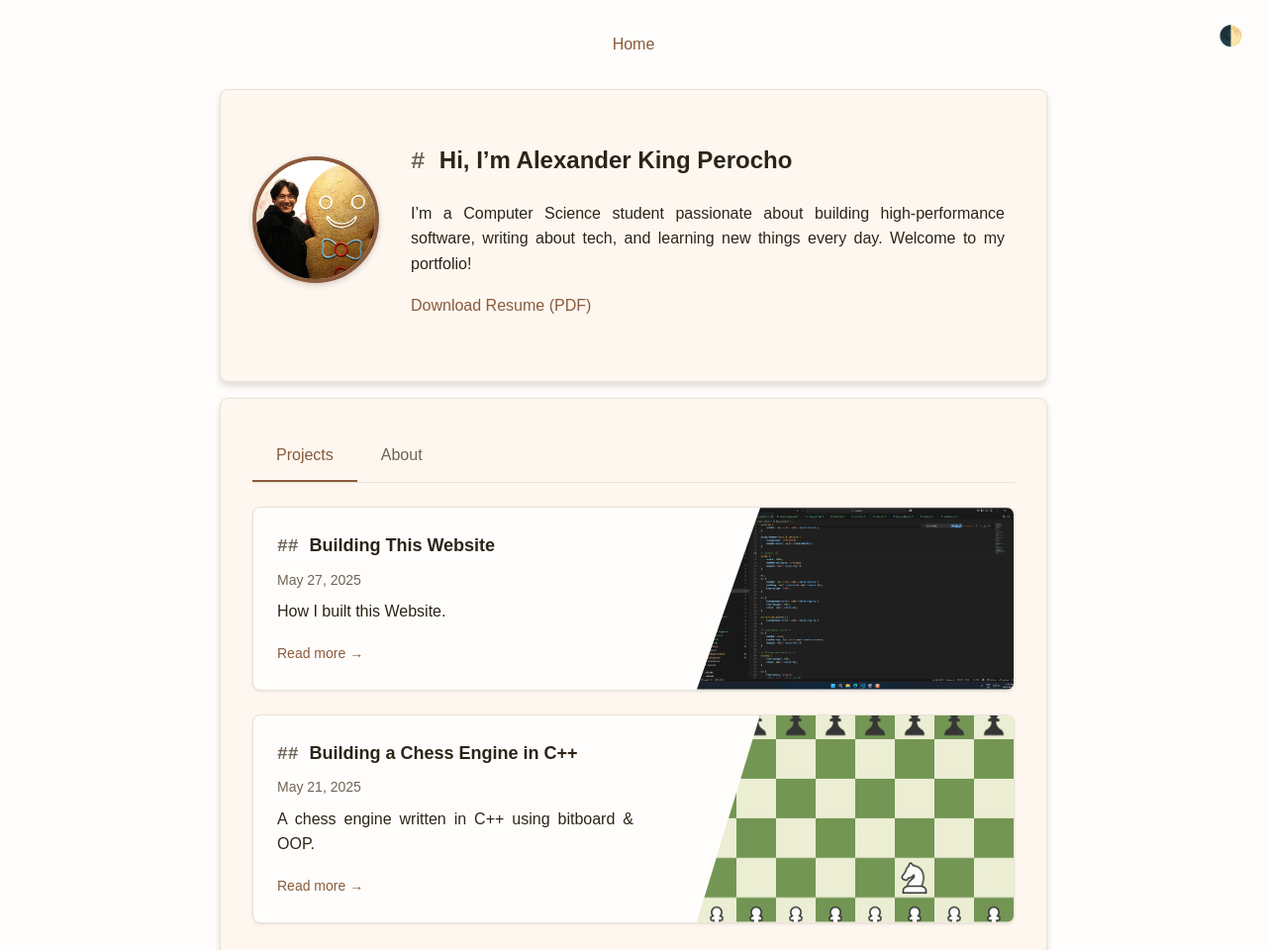
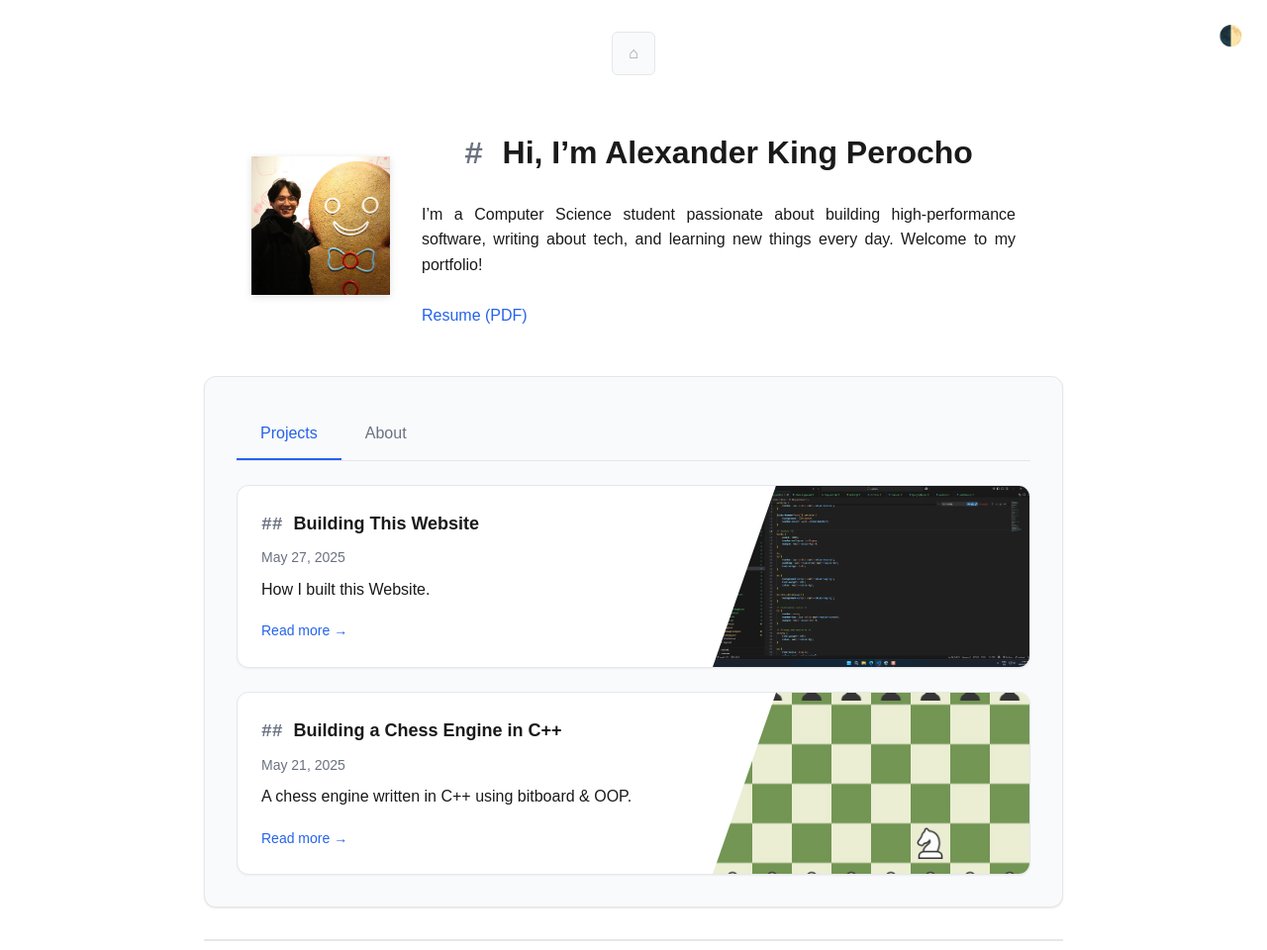
Before and after one commit to Xela-KP/portfolio, an Eleventy site: page src/index.njk in a window 1280 px wide. Shown: the top 960 px of the page at 99% size. Built offline with nearby package versions, Linux system fonts and the light colour scheme; Eleventy itself is replaced by a stand-in of ours; files that its build step writes are made by us from their sources; what eleventy-plugin-reading-time would draw is missing.

Commit message:
chore: UI Update

```diff
--- a/src/_includes/base/body/header.njk
+++ b/src/_includes/base/body/header.njk
@@ -1,6 +1,6 @@
 <header class="site-header">
     <nav>
-        <a href="{{ '/' | url }}">Home</a>
+        <a class="button" href="{{ '/' | url }}"></a>
         <button id="theme-toggle" class="theme-toggle" aria-label="Toggle theme">🌓</button>
     </nav>
 </header>
--- a/src/_includes/pages/home/header.njk
+++ b/src/_includes/pages/home/header.njk
@@ -1,12 +1,14 @@
-<article>
+{# <article> #}
 <header class="intro">
     <img src="{{ '/assets/img/avatar.jpg' | url }}" alt="Alexander King Perocho" class="intro-avatar">
     <div class="intro-text">
         <h1>Hi, I’m Alexander King Perocho</h1>
-            <p>I’m a Computer Science student passionate about building high-performance software, writing about tech, and learning new things every day. Welcome to my portfolio!</p>
-            <a href="{{'/assets/documents/perocho_resume.pdf' | url }}" target="_blank">
-            Download Resume (PDF)
-        </a>
+        <p>
+            I’m a Computer Science student passionate about building high-performance software, writing about tech, and learning new things every day. Welcome to my portfolio!
+            <br/><br/>
+            <a href="{{'/assets/documents/perocho_resume.pdf' | url }}" target="_blank">Resume (PDF)</a>
+        </p>
+
     </div>
 </header>
-</article>
+{# </article> #}
--- a/src/styles/base/blog-post.css
+++ b/src/styles/base/blog-post.css
@@ -1,16 +1,11 @@
 /* Article container */
 article {
-    background: var(--color-primary-50);
+    background: var(--color-article-bg);
+    border: 1px solid var(--color-article-border);
     padding: var(--space-xl);
-    margin: var(--space-md);
     border-radius: var(--border-radius);
-    box-shadow: var(--shadow-md);
-    border: 1px solid var(--color-border);
-}
-
-[data-theme="dark"] article {
-    background: #252019;
-    border-color: var(--color-border);
+    box-shadow: var(--color-article-shadow);
+    transition: box-shadow var(--transition-normal);
 }
 
 /* Tables */
--- a/src/styles/base/typography.css
+++ b/src/styles/base/typography.css
@@ -160,3 +160,84 @@ h6 {
     text-transform: uppercase;
     letter-spacing: 0.5px;
 }
+
+
+/* Home Button */
+
+/* Modern Home Button Styles */
+.button {
+    display: inline-flex;
+    align-items: center;
+    gap: var(--space-sm);
+    padding: var(--space-sm) var(--space-md);
+    font-size: var(--font-size-sm);
+    font-weight: 500;
+    text-decoration: none;
+    color: var(--color-muted);
+    background: var(--color-tag-bg);
+    border: 1px solid var(--color-border);
+    border-radius: var(--border-radius-sm);
+    transition: all var(--transition-normal);
+    position: relative;
+    overflow: hidden;
+}
+
+.button:hover {
+    color: var(--color-primary-600);
+    background: var(--color-primary-50);
+    border-color: var(--color-primary-500);
+    transform: translateY(-1px);
+    box-shadow: var(--shadow-sm);
+}
+
+.button:active {
+    transform: translateY(0);
+}
+
+/* Optional: Add a subtle home icon using CSS */
+.button::before {
+    content: "⌂";
+    font-size: 1rem;
+    opacity: 0.7;
+}
+
+/* Alternative with modern styling - no icon */
+.button-minimal {
+    display: inline-block;
+    padding: var(--space-xs) var(--space-sm);
+    font-size: var(--font-size-sm);
+    font-weight: 600;
+    text-decoration: none;
+    color: var(--color-muted);
+    border-radius: var(--border-radius-sm);
+    transition: all var(--transition-fast);
+    letter-spacing: 0.025em;
+}
+
+.button-minimal:hover {
+    color: var(--color-primary-600);
+    background: var(--color-primary-50);
+}
+
+/* Pill-style home button */
+.button-pill {
+    display: inline-flex;
+    align-items: center;
+    padding: var(--space-xs) var(--space-md);
+    font-size: var(--font-size-sm);
+    font-weight: 500;
+    text-decoration: none;
+    color: var(--color-fg);
+    background: var(--color-bg);
+    border: 1px solid var(--color-border);
+    border-radius: 50px;
+    transition: all var(--transition-normal);
+    box-shadow: var(--shadow-sm);
+}
+
+.button-pill:hover {
+    color: var(--color-primary-600);
+    border-color: var(--color-primary-500);
+    box-shadow: var(--shadow-md);
+    transform: translateY(-2px);
+}
--- a/src/styles/base/variables.css
+++ b/src/styles/base/variables.css
@@ -1,12 +1,12 @@
 :root {
-    /* Colors */
-    --color-bg: #fefdfb;
-    --color-fg: #2c2418;
-    --color-link: #8b5a3c;
-    --color-link-hover: #6b4530;
-    --color-muted: #706356;
-    --color-border: #e8e2d5;
-    --color-tag-bg: #f5f1e8;
+    /* Colors - Modern Minimal Palette */
+    --color-bg: #ffffff;
+    --color-fg: #1a1a1a;
+    --color-link: #2563eb;
+    --color-link-hover: #1d4ed8;
+    --color-muted: #6b7280;
+    --color-border: #e5e7eb;
+    --color-tag-bg: #f9fafb;
 
     /* Spacing */
     --space-xs: 0.25rem;
@@ -16,7 +16,7 @@
     --space-xl: 2rem;
 
     /* Typography */
-    --font-system: -apple-system, BlinkMacSystemFont, "Segoe UI", Roboto, sans-serif;
+    --font-system: -apple-system, BlinkMacSystemFont, "Segoe UI", Roboto, "Inter", sans-serif;
     --font-size-sm: 0.875rem;
     --font-size-base: 1rem;
     --font-size-lg: 1.125rem;
@@ -24,45 +24,63 @@
 
     /* Layout */
     --content-width: 900px;
-    --border-radius: 8px;
-    --border-radius-sm: 4px;
+    --border-radius: 12px;
+    --border-radius-sm: 6px;
 
-    /* Shadows */
-    --shadow-sm: 0 1px 3px rgba(44, 36, 24, 0.1);
-    --shadow-md: 0 4px 6px rgba(44, 36, 24, 0.15);
-    --shadow-avatar: 0 2px 6px rgba(44, 36, 24, 0.2);
+    /* Shadows - Subtle and Modern */
+    --shadow-sm: 0 1px 2px rgba(0, 0, 0, 0.05);
+    --shadow-md: 0 4px 8px rgba(0, 0, 0, 0.08);
+    --shadow-avatar: 0 2px 8px rgba(0, 0, 0, 0.12);
 
     /* Transitions */
     --transition-fast: 0.15s ease;
     --transition-normal: 0.2s ease;
 
-    /* Primary colors */
-    --color-primary-50: #fdf7f0;
-    --color-primary-500: #8b5a3c;
-    --color-primary-600: #6b4530;
+    /* Primary colors - Modern Blue */
+    --color-primary-50: #eff6ff;
+    --color-primary-500: #2563eb;
+    --color-primary-600: #1d4ed8;
 
     /* Semantic colors */
-    --color-success: #4a7c59;
-    --color-warning: #d4841c;
-    --color-error: #c53030;
+    --color-success: #10b981;
+    --color-warning: #f59e0b;
+    --color-error: #ef4444;
 
     /* Code-specific colors */
-    --color-code-bg: #f0ebe1;
-    --color-code-block-bg: #ebe4d7;
-    --color-code-border: #d4c4a8;
-    --color-code-text: #5d4e37;
+    --color-code-bg: #f8fafc;
+    --color-code-block-bg: #f1f5f9;
+    --color-code-border: #e2e8f0;
+    --color-code-text: #374151;
+
+    /* Article Colors */
+    --color-article-bg: #f9fafb;
+    --color-article-border: var(--color-border);
+    --color-article-shadow: 0 1px 3px rgba(0, 0, 0, 0.04), 0 1px 2px rgba(0, 0, 0, 0.06);
 }
 
 [data-theme="dark"] {
-    --color-bg: #1c1814;
-    --color-fg: #e8e2d5;
-    --color-link: #d4a574;
-    --color-link-hover: #c19660;
-    --color-muted: #a89685;
-    --color-border: #3d362a;
-    --color-tag-bg: #2a241b;
-    --color-code-bg: #2f2820;
-    --color-code-block-bg: #342d24;
-    --color-code-border: #4a3f32;
-    --color-code-text: #d4c4a8;
+    /* Dark Theme - Pure and Minimal */
+    --color-bg: #0a0a0a;
+    --color-fg: #ffffff;
+    --color-link: #60a5fa;
+    --color-link-hover: #3b82f6;
+    --color-muted: #9ca3af;
+    --color-border: #1f2937;
+    --color-tag-bg: #111827;
+
+    /* Shadows for dark theme */
+    --shadow-sm: 0 1px 2px rgba(0, 0, 0, 0.3);
+    --shadow-md: 0 4px 8px rgba(0, 0, 0, 0.4);
+    --shadow-avatar: 0 2px 8px rgba(0, 0, 0, 0.5);
+
+    /* Code colors for dark theme */
+    --color-code-bg: #1f2937;
+    --color-code-block-bg: #111827;
+    --color-code-border: #374151;
+    --color-code-text: #d1d5db;
+
+    /* Article Colors Dark Theme */
+    --color-article-bg: #1f2937;
+    --color-article-border: var(--color-border);
+    --color-article-shadow: 0 1px 3px rgba(0, 0, 0, 0.3), 0 1px 2px rgba(0, 0, 0, 0.4);
 }
--- a/src/styles/components/intro.css
+++ b/src/styles/components/intro.css
@@ -1,26 +1,39 @@
 .intro {
     display: flex;
     align-items: center;
-    justify-content: flex-start;
+    justify-content: center;
     gap: 2rem;
     flex-wrap: nowrap;
     margin-bottom: 2rem;
 }
 
 .intro-avatar {
-    width: 120px;
-    height: 120px;
+    width: 140px;
+    height: 140px;
     object-fit: cover;
     flex-shrink: 0;
-    border: 4px solid var(--link);
     box-sizing: content-box;
-    box-shadow: 0 2px 6px rgba(0, 0, 0, 0.2);
+    /* border: 2px solid var(--color-fg); */
+    /* border-radius: 50%; */
+    box-shadow: var(--shadow-avatar);
 }
 
 .intro-text {
+    flex: 1;
     max-width: 600px;
-    text-align: left;
+    /* text-align: left; */
 }
+
+.intro {
+    display: flex;
+    align-items: center;
+    gap: var(--space-xl);
+    margin-bottom: var(--space-xl);
+}
+
+
+
+
 
 @media (max-width: 480px) {
     .intro {
--- a/src/styles/components/tags.css
+++ /dev/null
@@ -1,52 +0,0 @@
-.project-tags {
-    font-size: var(--font-size-sm);
-    margin-bottom: var(--space-md);
-}
-
-.tag-list {
-    display: flex;
-    flex-wrap: wrap;
-    gap: var(--space-sm);
-    list-style: none;
-    padding: 0;
-    margin: 0;
-}
-
-.tag {
-    background: var(--color-tag-bg);
-    color: var(--color-fg);
-    padding: var(--space-xs) var(--space-sm);
-    border-radius: var(--border-radius-sm);
-    text-decoration: none;
-    font-size: var(--font-size-sm);
-    transition: all var(--transition-fast);
-}
-
-.tag:hover,
-.tag:focus-visible {
-    background: var(--color-link);
-    color: var(--color-bg);
-}
-
-/* ===== INTRO SECTION ===== */
-.intro {
-    display: flex;
-    align-items: center;
-    gap: var(--space-xl);
-    margin-bottom: var(--space-xl);
-}
-
-.intro-avatar {
-    width: 120px;
-    height: 120px;
-    object-fit: cover;
-    flex-shrink: 0;
-    border: 4px solid var(--color-link);
-    border-radius: 50%;
-    box-shadow: var(--shadow-avatar);
-}
-
-.intro-text {
-    flex: 1;
-    max-width: 600px;
-}
--- a/src/styles/main.css
+++ b/src/styles/main.css
@@ -8,7 +8,6 @@
 @import './components/cards.css';
 @import './components/timeline.css';
 @import './components/intro.css';
-@import './components/tags.css';
 @import './components/code-blocks.css';
 
 /* Responsive */
```
Lines whose indentation alone changed are shown as unchanged.
